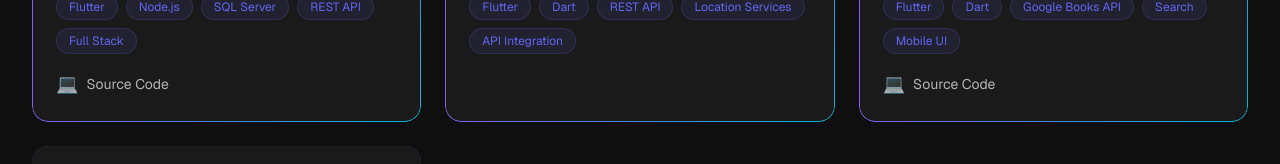
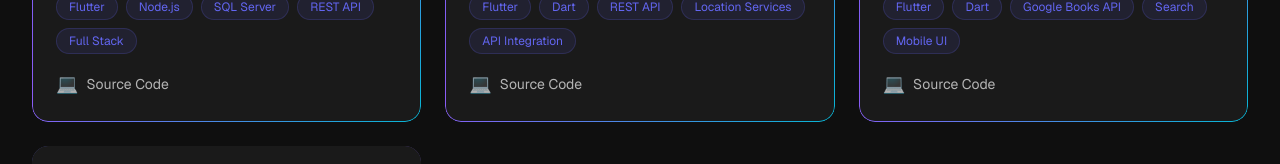
Before and after one commit to Furqan-khan-ali/portfolio, a Next.js app: page / in a window 1280 px wide. Shown: the part 2396-2560 px from the top of the page. Built offline with nearby package versions, Linux system fonts and the light colour scheme.

Commit message:
Updated Projects components

```diff
--- a/src/app/components/Projects.js
+++ b/src/app/components/Projects.js
@@ -81,7 +81,7 @@ const projects = [
     image: "/project7.jpg",
     tags: ["Flutter", "Dart", "REST API", "Location Services", "API Integration"],
     liveUrl: "#",
-    githubUrl: "#",
+    githubUrl: "https://github.com/Furqan-khan-ali/weather_app_new",
     featured: false,
   },
   {
```
